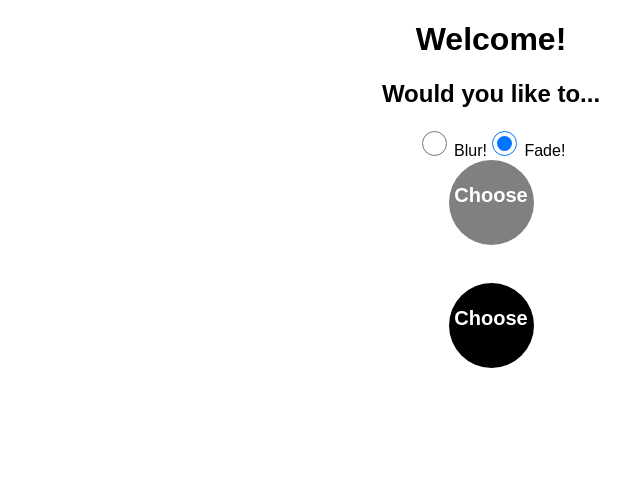
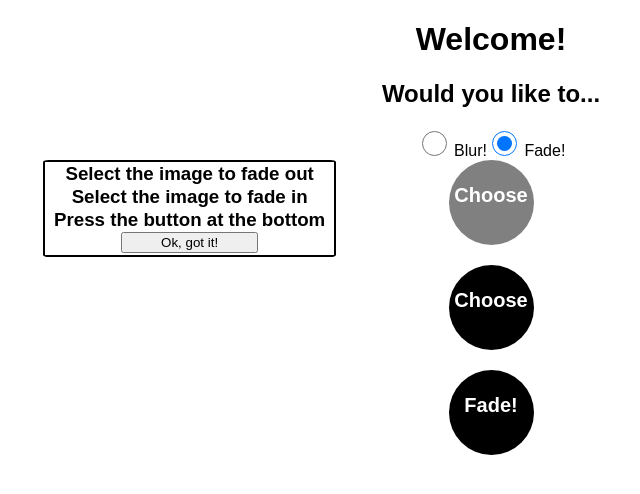
Before and after one commit to cjesper/blur, a React (Create React App) app in the folder web/: page / in a window 1280 px wide. Both pictures are taken after a click on the radio button 653 px from the left and 143 px from the top of the page. Shown: the top 494 px of the page, without its empty margins (149-789 px from the left). Built offline with nearby package versions, Linux system fonts and the light colour scheme.

Commit message:
Fading first version!

```diff
--- a/web/src/App.js
+++ b/web/src/App.js
@@ -15,7 +15,12 @@ class App extends Component {
             fadein_image : "",
             input_image : "",
             output_image : "",
-            intensity: 50
+            show_fade_modal : "none",
+            show_fade_images : "none",
+            image_one_opacity : 1,
+            image_two_opacity : 0,
+            intensity: 50,
+            selected_fade_speed : 0
         }
     }
     fetch  = () => {
@@ -87,7 +92,6 @@ class App extends Component {
 
     //Stuff for fadein/out
     choose_blur = () => {
-      console.log("BLUR")
       var self = this;
       self.setState({
         show_blur : "flex",
@@ -96,17 +100,37 @@ class App extends Component {
     }
 
     choose_fade = () => {
-      console.log("FADE")
       var self = this;
       self.setState({
         show_fade : "flex",
-        show_blur : "none"
+        show_blur : "none",
+        show_fade_modal : "block"
       })
     }
 
+    fade_images = () => {
+        window.scrollTo(0, 0);
+        var self = this;
+        self.setState({
+            show_fade_images : "block"
+        })
+    }
+
+    trigger_fade_modal = () => {
+      var self = this;
+      self.setState({
+        show_fade_modal: "none"
+      })
+    }
+
+    close_fade_images = () => {
+        var self = this;
+        self.setState({
+            show_fade_images : "none"
+        })
+    }
 
     choose_fadein_image = () => {
-        console.log("FADEIN IMAGE")
         var self = this;
         var selected_image= document.getElementById('choose_fadein_image').files[0];
         if (selected_image) {
@@ -123,7 +147,6 @@ class App extends Component {
     }
 
     choose_fadeout_image = () => {
-        console.log("FADEOUT IMAGE")
         var self = this;
         var selected_image= document.getElementById('choose_fadeout_image').files[0];
         if (selected_image) {
@@ -137,6 +160,22 @@ class App extends Component {
              }
              reader.readAsDataURL(selected_image);
         }
+    }
+
+    trigger_fade = () => {
+        var self = this;
+        var old_one_opacity = 1;
+        var old_two_opacity = 0;
+        var interval_timer = 100;
+        var timer = setInterval(() => {
+            if (old_one_opacity <= 0) {
+                clearInterval(timer)
+            }
+            old_one_opacity = old_one_opacity-0.01;
+            old_two_opacity = old_two_opacity+0.01;
+            document.getElementById("image_one").style.opacity=old_one_opacity;
+            document.getElementById("image_two").style.opacity=old_two_opacity;
+        }, interval_timer);
     }
 
     render() {
@@ -158,6 +197,44 @@ class App extends Component {
           height : "25px",
           textAlign : "center"
         }
+
+        var modal_style = {
+          left : "15%",
+          display : this.state.show_fade_modal,
+          justifyContent : "center",
+          alignItems: "center",
+          position : "absolute",
+          backgroundColor : "white",
+          borderRadius : "2%",
+          border : "2px solid black",
+          zIndex: 2
+        }
+
+        var modal_header_style = {
+            textAlign : "center",
+            position: "relative",
+            display : "block",
+            margin : "1px"
+        }
+
+        var modal_button_style = {
+            margin : "auto",
+            marginBottom : "2px",
+            display : "block",
+            width : "50%",
+            height: "35%",
+            textAlign: "center"
+        }
+
+        var button_style = {
+            margin : "auto",
+            textAlign : "center",
+            display : "inlineBlock",
+            width : "25%",
+            height : "10%",
+            fontSize : "24px"
+        }
+
         return (
               <div>
                 <Col md lg xs />
@@ -210,6 +287,22 @@ class App extends Component {
                                 </div>
                         </Row>
                       <Row id="fade_row" style={{display : this.state.show_fade}}>
+                            <Col xs lg md style={{display : this.state.show_fade_modal,
+                                                  left : "15%",
+                                                  display : this.state.show_fade_modal,
+                                                  justifyContent : "center",
+                                                  alignItems: "center",
+                                                  position : "absolute",
+                                                  backgroundColor : "white",
+                                                  borderRadius : "2%",
+                                                  border : "2px solid black",
+                                                  zIndex: 2
+                                                }}>
+                                <h3 style={modal_header_style}>Select the image to fade out</h3>
+                                <h3 style={modal_header_style}>Select the image to fade in</h3>
+                                <h3 style={modal_header_style}>Press the button at the bottom</h3>
+                                <button onClick={this.trigger_fade_modal} style={modal_button_style}> Ok, got it!</button>
+                            </Col>
                             <label style={{
                                 margin : "auto", width : "85px",
                                 fontSize : "20px", textAlign : "center",
@@ -223,8 +316,8 @@ class App extends Component {
                                 }} onChange={this.choose_fadeout_image} type="file" id="choose_fadeout_image" />
                                 <b>Choose first!</b>
                             </label>
-                                <div style={{marginTop: "10px", width: "100%", height: "100%", maxWidth: "100%", minWidth: "100%", minHeight: "100%"}}>
-                                    <img id="fadeout_image" style={{position : "relative", minHeight: "100%", maxWidth: "100%", maxHeight: "100%", textAlign: "center"}}src={this.state.fadeout_image}  />
+                                <div style={{display:"flex",marginTop: "10px", width: "100%", maxWidth: "100%", minWidth: "100%", minHeight: "100%"}}>
+                                    <img id="fadeout_image" style={{margin : "auto", position : "relative", minHeight: "100%", maxWidth: "100%", maxHeight: "300px", textAlign: "center"}}src={this.state.fadeout_image}  />
                                 </div>
 
                             <label style={{
@@ -240,9 +333,40 @@ class App extends Component {
                                 }} onChange={this.choose_fadein_image} type="file" id="choose_fadein_image" />
                                 <b>Choose second!</b>
                             </label>
-                                <div style={{marginTop: "10px", width: "100%", height: "100%", maxWidth: "100%", minWidth: "100%", minHeight: "100%"}}>
-                                    <img id="fadein_image" style={{position : "relative", minHeight: "100%", maxWidth: "100%", maxHeight: "100%", textAlign: "center"}}src={this.state.fadein_image}  />
+                                <div style={{display:"flex", marginTop: "10px", width: "100%", maxWidth: "100%", minWidth: "100%", minHeight: "100%"}}>
+                                    <img id="fadein_image" style={{margin : "auto", position : "relative", minHeight: "100%", maxWidth: "100%", maxHeight: "300px", textAlign: "center"}}src={this.state.fadein_image}  />
                                 </div>
+                            <label style={{
+                                margin : "auto", width : "85px",
+                                fontSize : "20px", textAlign : "center",
+                                verticalAlign : "middle", color: "white",
+                                height : "85px", backgroundColor : "black",
+                                borderRadius : "50%", lineHeight : "350%",
+                                marginBottom : "10px"
+                            }}>
+                                <button style={{display : "none"}} onClick={this.fade_images}> </button>
+                                <b>Fade!</b>
+                            </label>
+                            <div id="images_modal" style={{
+                                width : "99%",
+                                height : "80%",
+                                maxHeight : "100%",
+                                maxWidth: "100%",
+                                top : "10%",
+                                border : "1px solid black",
+                                display : this.state.show_fade_images,
+                                position : "absolute",
+                                zIndex: "3"
+                            }}>
+                                <div style={{maxWidth:"100%", maxHeight: "100%", backgroundColor : "white" ,height: "100%", width: "100%"}}>
+                                    <img id="image_one" style={{opacity:this.state.image_one_opacity, position : "absolute", width : "100%", minHeight: "100%", maxWidth: "100%", maxHeight: "100%", textAlign: "center"}}src={this.state.fadeout_image}  />
+                                    <img id="image_two" style={{opacity:this.state.image_two_opacity, position : "absolute", width : "100%", minHeight: "100%", maxWidth: "100%", maxHeight: "100%", textAlign: "center"}}src={this.state.fadein_image}  />
+                                </div>
+                                    <div style={{display:"flex"}}>
+                                        <button onClick={this.close_fade_images} style={button_style}> Close </button>
+                                        <button onClick={this.trigger_fade} style={button_style}> Fade!</button>
+                                    </div>
+                            </div>
                       </Row>
                 </Col>
                 <Col md lg xs />
```
Also changed, not shown: 2 other files (tests, documents, lock files or other folders).
